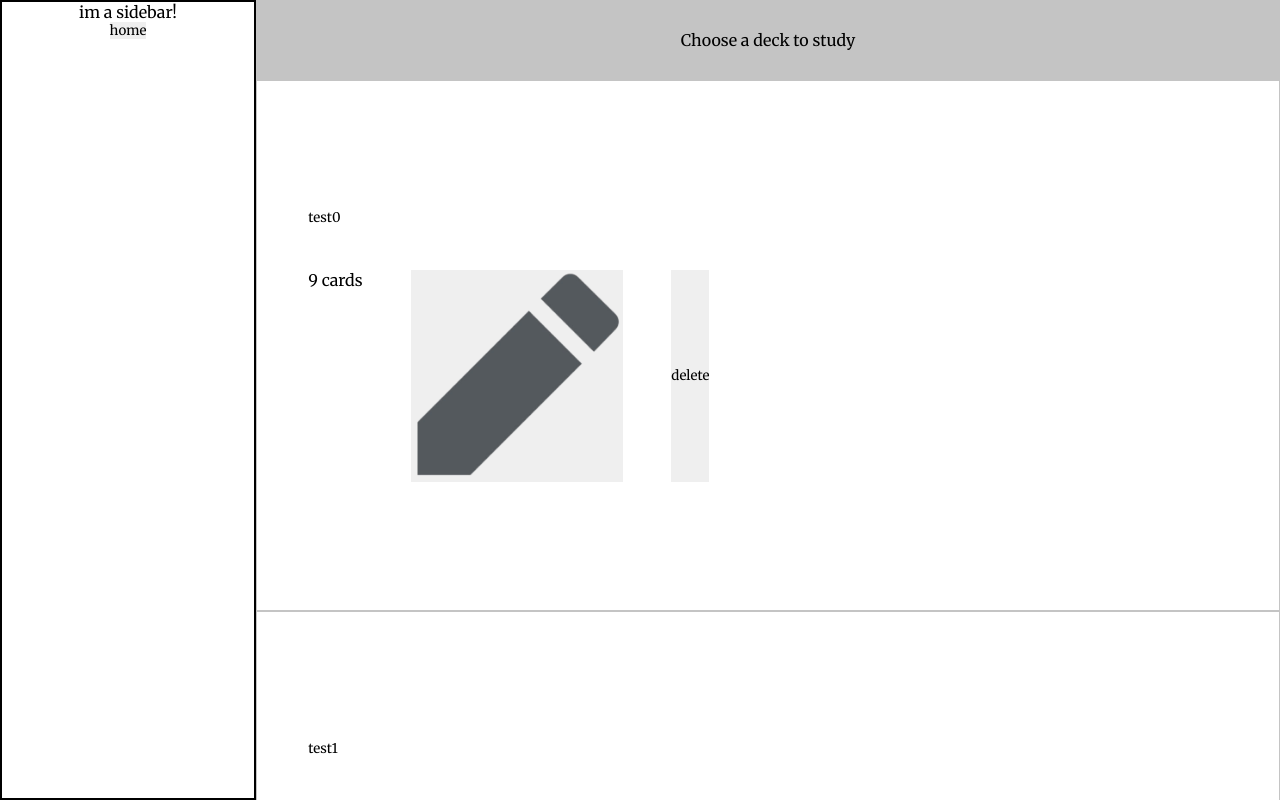
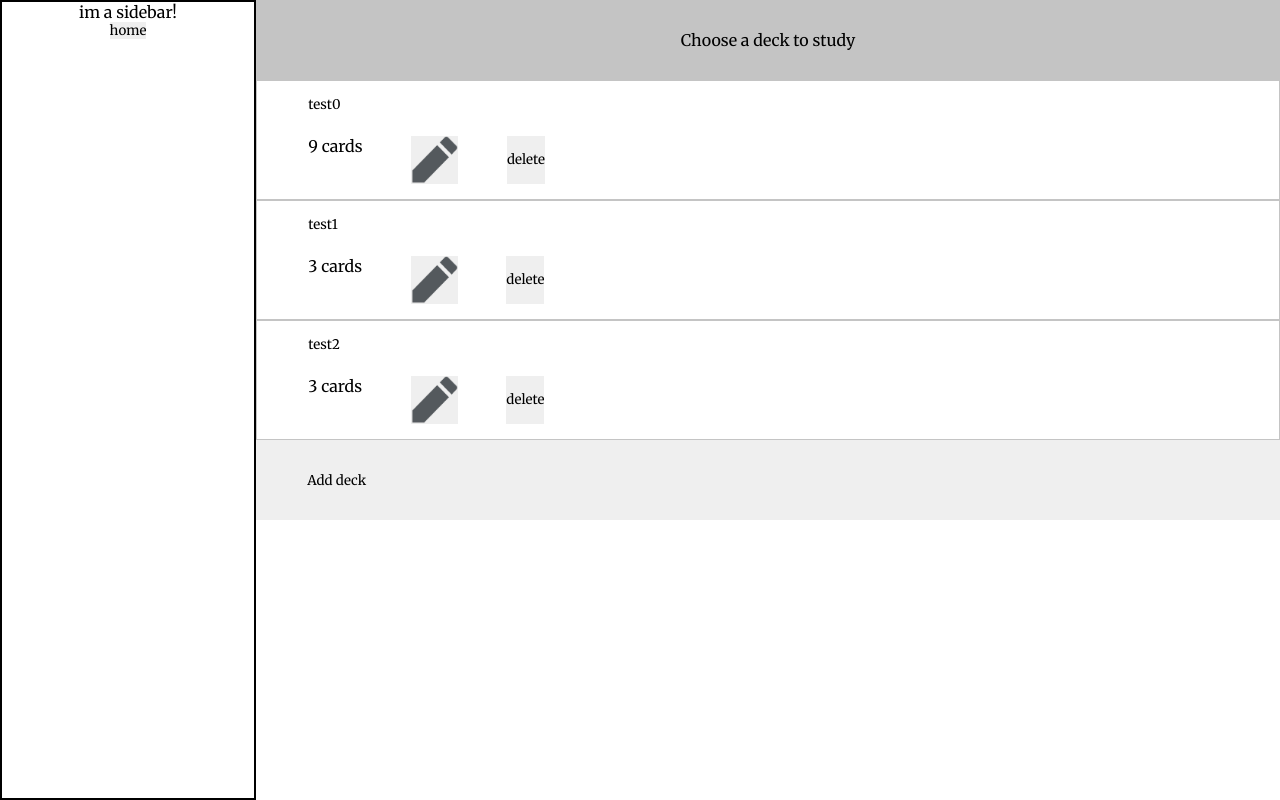
Before and after one commit to w1dering/w1dering.github.io, a React (Vite) app in the folder wild-card/: page / in a window 1280 px wide. Built offline with nearby package versions, Linux system fonts and the light colour scheme; no server answers.

Commit message:
resized edit button, changed flex for decklistentry

```diff
--- a/wild-card/src/components/DeckListEntry/DeckListEntry.css
+++ b/wild-card/src/components/DeckListEntry/DeckListEntry.css
@@ -3,9 +3,9 @@
     flex-direction: column;
     justify-content: center;
     align-items: start;
-    flex: 0 0 15%;
     gap: 5%;
     width: 100%;
+    height: 15%;
     padding-left: 5%;
     border: 1px solid #C4c4c4;
 }
```
